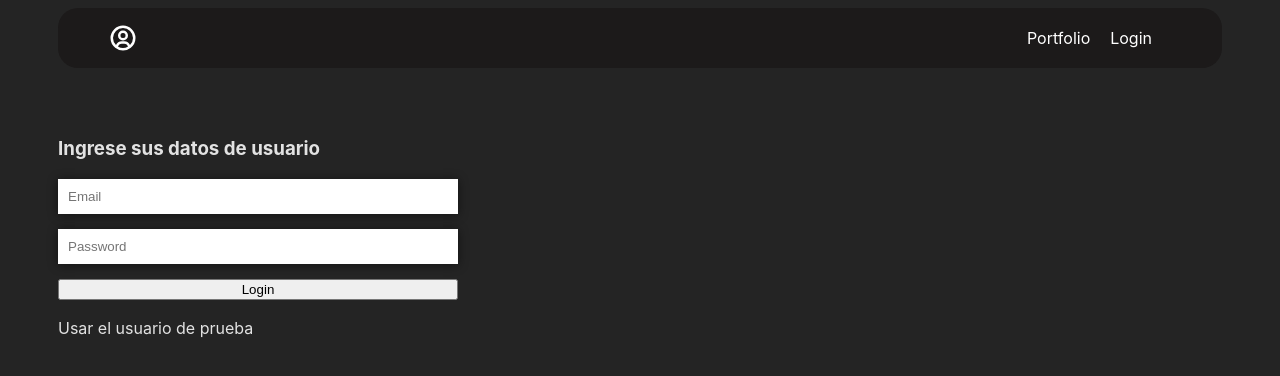
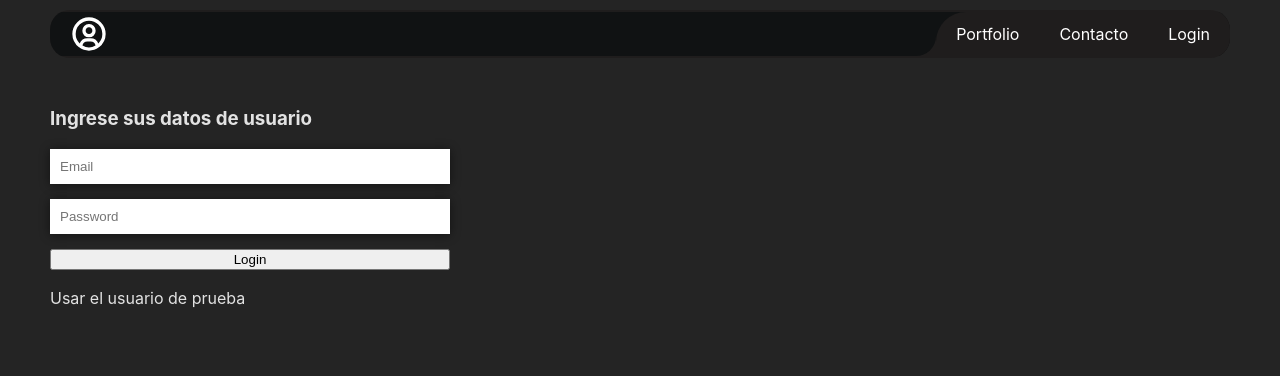
Before and after one commit to kevinnicolasmrdev/my-website, a React (Vite) app in the folder client/: page /login in a window 1280 px wide. Shown: the top 376 px of the page. Built offline with nearby package versions, Linux system fonts and the light colour scheme.

Commit message:
HomePage
Inicie con el desarrollo de la HomePage, solo me dedique al front y crear las secciones para ello.

Tambien hice focus en el SEO de las etiquetas para buscar una division con mas logica.

```diff
--- a/client/index.html
+++ b/client/index.html
@@ -4,7 +4,7 @@
     <meta charset="UTF-8" />
     <link rel="icon" type="image/svg+xml" href="/vite.svg" />
     <meta name="viewport" content="width=device-width, initial-scale=1.0" />
-    <title>Vite + React</title>
+    <title>Desarrollo Software Kevin Medina</title>
   </head>
   <body>
     <div id="root"></div>
--- a/client/src/components/NavBar.jsx
+++ b/client/src/components/NavBar.jsx
@@ -8,10 +8,12 @@ function navBar() {
 
   return (
     <div className="navBarContainer">
-      <nav className="navBar">
-        <Link to="/" className="iconNav">
+      <nav className={isAuthenticated ? 'navBarUser':'navBar'}>
+        <div className="iconNavContainer">
+        <Link to="/" className={isAuthenticated ? 'iconNavUser':'iconNav'}>
           {isAuthenticated ? (user.username):(<BiUserCircle />)}
         </Link>
+        </div>
         <ul className="item">
           {isAuthenticated ? (
             <>
@@ -19,7 +21,7 @@ function navBar() {
                 <Link to="/portfolio">Portfolio</Link>
               </li>
               <li>
-                <Link to="/project">View projects</Link>
+                <Link to="/project">Proyects</Link>
               </li>
               <li>
                 <Link to="/" onClick={() => {
@@ -29,8 +31,11 @@ function navBar() {
             </>
           ) : (
             <>
+              <li>
+                <Link to="/portfolio">Portfolio</Link>
+              </li>
               <li >
-                <Link to="/portfolio">Portfolio</Link>
+                <Link to="/contacto">Contacto</Link>
               </li>
               <li >
                 <Link to="/login">Login</Link>
--- a/client/src/components/componentStyle/navBar.css
+++ b/client/src/components/componentStyle/navBar.css
@@ -1,18 +1,20 @@
 .navBarContainer{
+    overflow: hidden;
     width: 100%;
     display: flex;
-    justify-content: center;
+    justify-content: left;
+    margin-bottom: 30px;
+    border-radius: 20px;
 }
 
 .navBar{
     display: flex;
-    background-color: rgba(24, 22, 22, 0.676);
-    border-radius: 20px;
-    padding: 2px 50px;
+    background-color: rgb(31, 29, 29);
+    padding: 2px 0px;
     justify-content: space-between;
-    margin-bottom: 30px;
     width: 100%;
 }
+
 
 .navBar a{
     text-decoration: none;
@@ -21,21 +23,92 @@
 
 .item{
     display: flex;
-    padding: 0px 10px;
+    padding: 0px 0px;
+    margin: 0px;
+    display: flex;
+    background-color: rgb(16, 18, 19);
+    && :first-child{
+        border-radius: 30px 0 0 0;
+    }
 }
 
 .item li{
     display: flex;
+    padding: 0px;
     padding: 0px 10px;
+    display: flex;
+    justify-content: center;
+    align-items: center;
+    background-color: #1f1d1d;
 }
 
 .item li a{
     text-decoration: none;
     color: white;
+    display: flex;
+    justify-content: center;
+    align-items: center;
+    padding: 10px;
+}
+
+
+
+.iconNavContainer{
+    display: flex;
 }
 
 .iconNav{
+    width: 58px;
     display: flex;
     align-items: center;
-    font-size: 30px;
+    justify-content: center;
+    font-size: 40px;
+    padding: 0px 10px;
 }
+
+
+
+
+
+
+
+.iconNavContainer{
+    width: 100%;
+    background-color: rgb(16, 18, 19);
+    border-radius: 0 0 20px 0;
+}
+
+.navBarUser{
+    background-color: rgb(31, 29, 29);
+    padding: 2px 0px;
+    width: 100%;
+    overflow: hidden;
+    transition: all 0.5s;
+    display: flex;
+    justify-content: space-between;
+
+}
+
+
+.navBarUser a{
+    text-decoration: none;
+    color: white;
+    display: flex;
+    overflow: hidden;
+    text-align: center;
+}
+
+
+.iconNavUser{
+    padding: 10px 0px;
+    width: 200px;
+    display: flex;
+    align-items: center;
+    justify-content: center;
+    font-size: 25px;
+}
+
+.iconNavUser a{
+    text-decoration: none;
+    color: white;
+}
--- a/client/src/pages/HomePage.jsx
+++ b/client/src/pages/HomePage.jsx
@@ -1,6 +1,44 @@
+import './pagesStyle/homePage.css'
+
 function HomePage() {
   return (
-    <div>HomePage</div>
+    <div className='homePageConteiner'>
+      <section className="sectionHomePage">
+        <div className="section1Text">
+          <div className='textContainer'>
+            <h1>Desarrollo Software para empresas</h1>
+            <p>Lorem ipsum dolor sit, amet consectetur adipisicing elit. Reprehenderit, odit eius? Ullam aliquid possimus labore molestiae, veniam eum laboriosam at sit illum in, numquam nisi facilis, delectus perferendis vero deleniti.</p>
+            <div className='section1Button'>
+              <button>Ver Trabajos</button>
+              <button>Quien soy</button>
+            </div>
+          </div>
+
+        </div>
+        <div className="section1Video">
+          <iframe width="560" height="315" src="https://www.youtube.com/embed/QqCZ9aGG4Cw" frameborder="0" allowfullscreen />
+        </div>
+      </section>
+      <section className='sectionServices'>
+        <div className='serviceText'>
+          <h2>Servicios generales a que me dedico</h2>
+        </div>
+        <div className='serviceContainerGeneral'>
+          <div className='serviceContainer'>
+            <div className='service'></div>
+          </div>
+          <div className='serviceContainer'>
+            <div className='service'></div>
+          </div>
+          <div className='serviceContainer'>
+            <div className='service'></div>
+          </div>
+          <div className='serviceContainer'>
+            <div className='service'></div>
+          </div>
+        </div>
+      </section>
+    </div>
   )
 }
 
--- a/client/src/pages/ProjectPage.jsx
+++ b/client/src/pages/ProjectPage.jsx
@@ -2,7 +2,7 @@ import { useEffect } from "react";
 import { useProject } from "../contexto/ProjectContext";
 import ProjectCard from '../components/ProjectCard'
 import '../components/componentStyle/projectCard.css'
-import {Link} from 'react-router-dom'
+import { Link } from 'react-router-dom'
 
 
 function ProjectPage() {
@@ -13,7 +13,7 @@ function ProjectPage() {
   }, [getProjects]);
 
 
-  if(projects.length === 0) return(<h1>No Projects</h1>)
+  if (projects.length === 0) return (<h1>No Projects</h1>)
 
   return (
     <div className="generalContiner">
@@ -34,7 +34,7 @@ function ProjectPage() {
           </tbody>
         </table>
         {projects.map((project) => (
-        <ProjectCard project={project} key={project._id}/>
+          <ProjectCard project={project} key={project._id} />
         ))}
       </div>
     </div>
--- /dev/null
+++ b/client/src/pages/pagesStyle/homePage.css
@@ -0,0 +1,93 @@
+.homePageConteiner{
+    background-color: rgb(34, 32, 32);
+    border-radius: 20px;
+    overflow: hidden;
+    box-shadow: 0 0 10px 0 rgba(0, 0, 0, 0.466);
+}
+
+.sectionHomePage{
+    width: 100%;
+    height: 400px;
+    display: flex;
+}
+
+.section1Text{
+    width: 40%;
+    height: 100%;
+    display: flex;
+    align-items: center;
+    justify-content: center;
+}
+
+.textContainer{
+    padding: 10%;
+    && h1{
+        margin-bottom: 40px;
+    }
+    && p{
+        margin-bottom: 30px;
+    }
+}
+
+.section1Button{
+    display: flex;
+    && button{
+        margin-right: 10px;
+        padding: 5px 10px;
+        border-radius: 10px;
+        cursor: pointer;
+        border: none;
+    }
+    && button:hover{
+        color: white;
+        background-color: rgb(17, 15, 15);;
+    }
+}
+
+
+.section1Video{
+    width: 60%;
+    height: 100%;
+    display: flex;
+    align-items: center;
+    justify-content: center;
+}
+
+
+
+/* section services */
+
+.sectionServices{
+    width: 100%;
+    height: 400px;
+    display: flex;
+    flex-direction: column;
+    margin-top: 10px;
+}
+
+
+.serviceContainerGeneral{
+    display: flex;
+    height: 100%;
+    width: 100%;
+}
+.serviceContainer{
+    height: 100%;
+    width: 25%;
+    padding: 3%;
+}
+
+.service{
+    width: 100%;
+    height: 100%;
+    border-radius: 20px;
+    background-color: rgb(31, 29, 29);
+    box-shadow: 0 0 10px 0 rgba(0, 0, 0, 0.425);
+}
+
+
+.serviceText{
+    display: flex;
+    justify-content: center;
+    align-items: center;
+}
--- a/client/src/styles/app.css
+++ b/client/src/styles/app.css
@@ -1,3 +1,9 @@
+ body{
+    margin: 0;
+ }
+
+
+
 .containerMain{
-    padding: 0px 50px;
+    padding: 10px 50px;
 }
```
Lines whose indentation alone changed are shown as unchanged.
